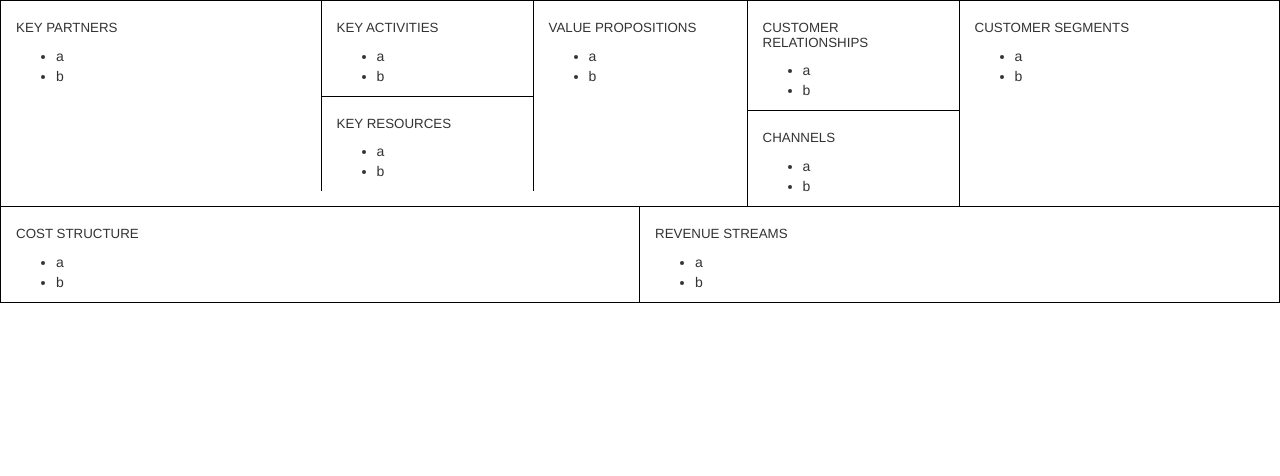
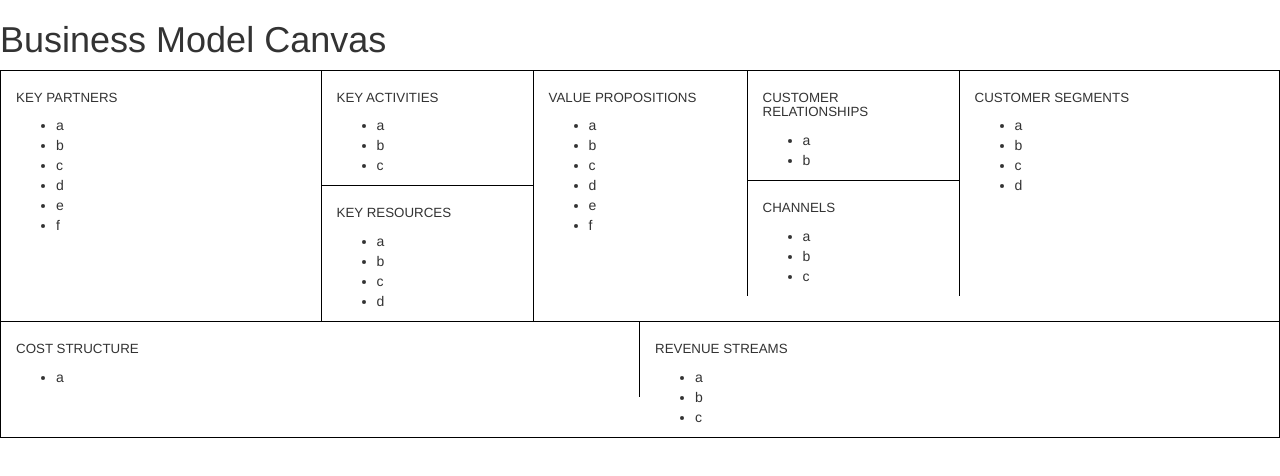
Before and after one commit to syron/businesstools, an Angular app: page / in a window 1280 px wide. Shown: the top 476 px of the page. Built offline with nearby package versions, Linux system fonts and the light colour scheme.

Commit message:
Fixed variables instead of static list for tasks in task list

```diff
--- a/src/app/app.component.html
+++ b/src/app/app.component.html
@@ -1,3 +1,5 @@
+<h1>Business Model Canvas</h1>
+
 <div class="container-fluid br bl bb bt">
 
   <div class="row">
@@ -6,7 +8,7 @@
     <div class="col-md-3">
 
       <div>
-        <app-bmcitemlist [name]="'Key Partners'"></app-bmcitemlist>
+        <app-bmcitemlist [name]="'Key Partners'" [tasks]="canvasData.keyPartners"></app-bmcitemlist>
       </div>
 
     </div>
@@ -15,12 +17,12 @@
 
       <div class="row bb bl">
         <div class="col-xs-12">
-            <app-bmcitemlist [name]="'Key Activities'"></app-bmcitemlist>
+            <app-bmcitemlist [name]="'Key Activities'" [tasks]="canvasData.keyActivities"></app-bmcitemlist>
         </div>
       </div>
       <div class="row bl">
         <div class="col-xs-12">
-            <app-bmcitemlist [name]="'Key Resources'"></app-bmcitemlist>
+            <app-bmcitemlist [name]="'Key Resources'" [tasks]="canvasData.keyResources"></app-bmcitemlist>
         </div>
       </div>
 
@@ -29,7 +31,7 @@
     <div class="col-md-2">
 
       <div>
-        <app-bmcitemlist [name]="'Value Propositions'"></app-bmcitemlist>
+        <app-bmcitemlist [name]="'Value Propositions'" [tasks]="canvasData.valuePropositions"></app-bmcitemlist>
       </div>
 
     </div>
@@ -38,12 +40,12 @@
 
       <div class="row bb bl">
         <div class="col-xs-12">
-            <app-bmcitemlist [name]="'Customer Relationships'"></app-bmcitemlist>
+            <app-bmcitemlist [name]="'Customer Relationships'" [tasks]="canvasData.customerRelationships"></app-bmcitemlist>
         </div>
       </div>
       <div class="row bl">
         <div class="col-xs-12">
-          <app-bmcitemlist [name]="'Channels'"></app-bmcitemlist>
+          <app-bmcitemlist [name]="'Channels'" [tasks]="canvasData.channels"></app-bmcitemlist>
         </div>
       </div>
 
@@ -52,7 +54,7 @@
     <div class="col-md-3">
 
       <div>
-        <app-bmcitemlist [name]="'Customer Segments'"></app-bmcitemlist>
+        <app-bmcitemlist [name]="'Customer Segments'" [tasks]="canvasData.customerSegments"></app-bmcitemlist>
       </div>
 
     </div>
@@ -64,7 +66,7 @@
     <div class="col-md-6 br ">
 
       <div>
-        <app-bmcitemlist [name]="'Cost Structure'"></app-bmcitemlist>
+        <app-bmcitemlist [name]="'Cost Structure'" [tasks]="canvasData.costStructure"></app-bmcitemlist>
       </div>
 
     </div>
@@ -72,7 +74,7 @@
     <div class="col-md-6">
 
       <div>
-        <app-bmcitemlist [name]="'Revenue Streams'"></app-bmcitemlist>
+        <app-bmcitemlist [name]="'Revenue Streams'" [tasks]="canvasData.revenueStreams"></app-bmcitemlist>
       </div>
 
     </div>
--- a/src/app/app.component.ts
+++ b/src/app/app.component.ts
@@ -25,14 +25,14 @@ export class AppComponent {
   }
 
   mockData() {
-    this.canvasData.channels = ['a', 'b'];
-    this.canvasData.costStructure = ['a', 'b'];
+    this.canvasData.channels = ['a', 'b', 'c'];
+    this.canvasData.costStructure = ['a'];
     this.canvasData.customerRelationships = ['a', 'b'];
-    this.canvasData.customerSegments = ['a', 'b'];
-    this.canvasData.keyActivities = ['a', 'b'];
-    this.canvasData.keyPartners = ['a', 'b'];
-    this.canvasData.keyResources = ['a', 'b'];
-    this.canvasData.revenueStreams = ['a', 'b'];
-    this.canvasData.valuePropositions = ['a', 'b'];
+    this.canvasData.customerSegments = ['a', 'b', 'c', 'd'];
+    this.canvasData.keyActivities = ['a', 'b', 'c'];
+    this.canvasData.keyPartners = ['a', 'b', 'c', 'd', 'e', 'f'];
+    this.canvasData.keyResources = ['a', 'b', 'c', 'd'];
+    this.canvasData.revenueStreams = ['a', 'b', 'c'];
+    this.canvasData.valuePropositions = ['a', 'b', 'c', 'd', 'e', 'f'];
   }
 }
--- a/src/app/bmcitemlist/bmcitemlist.component.html
+++ b/src/app/bmcitemlist/bmcitemlist.component.html
@@ -1,6 +1,5 @@
 <h3>{{name}}</h3>
 
 <ul>
-  <li>a</li>
-  <li>b</li>
+  <li *ngFor="let task of tasks">{{task}}</li>
 </ul>
--- a/src/app/bmcitemlist/bmcitemlist.component.ts
+++ b/src/app/bmcitemlist/bmcitemlist.component.ts
@@ -8,6 +8,7 @@ import { Component, OnInit, Input } from '@angular/core';
 export class BmcitemlistComponent {
 
   @Input() name: string;
+  @Input() tasks: Array<string>;
 
   constructor() { }
 
```
